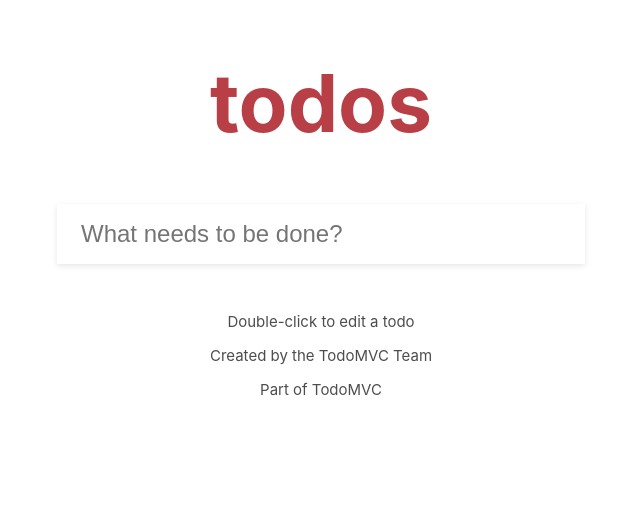
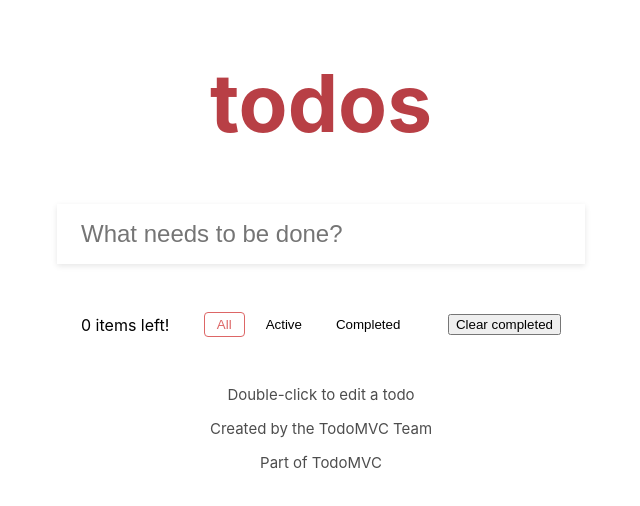
Before and after one commit to huyquan0905/reactjs_training, a React (Create React App) app in the folder todolist-app/: page / in a window 1280 px wide. Shown: the top 506 px of the page, without its empty margins (319-959 px from the left). Built offline with nearby package versions, Linux system fonts and the light colour scheme.

Commit message:
add feature filter task, cout task and clear completed task

```diff
--- a/todolist-app/src/components/InputList/InputList.jsx
+++ b/todolist-app/src/components/InputList/InputList.jsx
@@ -4,7 +4,8 @@ import "./input.css";
 class InputList extends Component {
   state = {
     tasks: [],
-    inputValue: ""
+    inputValue: "",
+    filter: "All",
   };
 
   handleChange = (e) => {
@@ -14,18 +15,48 @@ class InputList extends Component {
   handleKeyDown = (e) => {
     const { inputValue, tasks } = this.state;
     if (e.key === "Enter" && inputValue.trim() !== "") {
+      const newTask = {
+        id: Date.now(),
+        text: inputValue.trim(),
+        completed: false,
+      };
       this.setState({
-        tasks: [...tasks, inputValue.trim()],
-        inputValue: ""
+        tasks: [...tasks, newTask],
+        inputValue: "",
       });
     }
   };
 
+  toggleTask = (id) => {
+    const updatedTasks = this.state.tasks.map((task) =>
+      task.id === id ? { ...task, completed: !task.completed } : task
+    );
+    this.setState({ tasks: updatedTasks });
+  };
+
+  setFilter = (filter) => {
+    this.setState({ filter });
+  };
+
+  clearCompleted = () => {
+    this.setState({
+      tasks: this.state.tasks.filter((task) => !task.completed),
+    });
+  };
+
   render() {
-    const { tasks, inputValue } = this.state;
+    const { tasks, inputValue, filter } = this.state;
+
+    const filteredTasks = tasks.filter((task) => {
+      if (filter === "Active") return !task.completed;
+      if (filter === "Completed") return task.completed;
+      return true;
+    });
+
+    const itemsLeft = tasks.filter((t) => !t.completed).length;
 
     return (
-      <div>
+      <div className="todo-container">
         <input
           type="text"
           placeholder="What needs to be done?"
@@ -34,14 +65,47 @@ class InputList extends Component {
           onChange={this.handleChange}
           onKeyDown={this.handleKeyDown}
         />
-        <ul>
-          {tasks.map((task, index) => (
-            <li key={index}>
-              <input type="checkbox" />
-              <span>{task}</span>
+        <ul className="todo-list">
+          {filteredTasks.map((task) => (
+            <li key={task.id}>
+              <label>
+                <input
+                  type="checkbox"
+                  checked={task.completed}
+                  onChange={() => this.toggleTask(task.id)}
+                />
+                <span className={task.completed ? "completed" : ""}>
+                  {task.text}
+                </span>
+              </label>
             </li>
           ))}
         </ul>
+
+        <div className="todo-footer">
+          <span>{itemsLeft} items left!</span>
+          <div className="filters">
+            <button
+              className={filter === "All" ? "active" : ""}
+              onClick={() => this.setFilter("All")}
+            >
+              All
+            </button>
+            <button
+              className={filter === "Active" ? "active" : ""}
+              onClick={() => this.setFilter("Active")}
+            >
+              Active
+            </button>
+            <button
+              className={filter === "Completed" ? "active" : ""}
+              onClick={() => this.setFilter("Completed")}
+            >
+              Completed
+            </button>
+          </div>
+          <button onClick={this.clearCompleted}>Clear completed</button>
+        </div>
       </div>
     );
   }
--- a/todolist-app/src/components/InputList/input.css
+++ b/todolist-app/src/components/InputList/input.css
@@ -2,14 +2,69 @@
     padding: 1rem 1.5rem;
     width: 30rem;
     font-size: 1.5rem;
-    color: #999;
+    color: #333;
     border: none;
     box-shadow: 0 2px 6px rgba(0, 0, 0, 0.1);
     background: white;
+  }
 
-}
-
-.todo-input:focus {
+  .todo-input:focus {
     outline: none;
     box-shadow: 0 2px 6px rgba(215, 54, 54, 0.2);
-}
+  }
+
+  .todo-container {
+    display: flex;
+    flex-direction: column;
+    align-items: center;
+  }
+
+  .todo-list {
+    list-style: none;
+    padding: 0;
+    width: 30rem;
+    margin: 1rem 0;
+  }
+
+  .todo-list li {
+    display: flex;
+    align-items: center;
+    padding: 0.75rem;
+    border-bottom: 1px solid #eee;
+  }
+
+  .todo-list input[type="checkbox"] {
+    margin-right: 1rem;
+    width: 1.2rem;
+    height: 1.2rem;
+  }
+
+  .completed {
+    text-decoration: line-through;
+  }
+
+  .todo-footer {
+    display: flex;
+    justify-content: space-between;
+    align-items: center;
+    width: 30rem;
+    margin-top: 1rem;
+  }
+
+  .filters {
+    display: flex;
+    gap: 0.5rem;
+  }
+
+  .filters button {
+    padding: 0.25rem 0.75rem;
+    border: 1px solid transparent;
+    background: none;
+    cursor: pointer;
+  }
+
+  .filters .active {
+    border: 1px solid #d66;
+    border-radius: 4px;
+    color: #d66;
+  }
```
